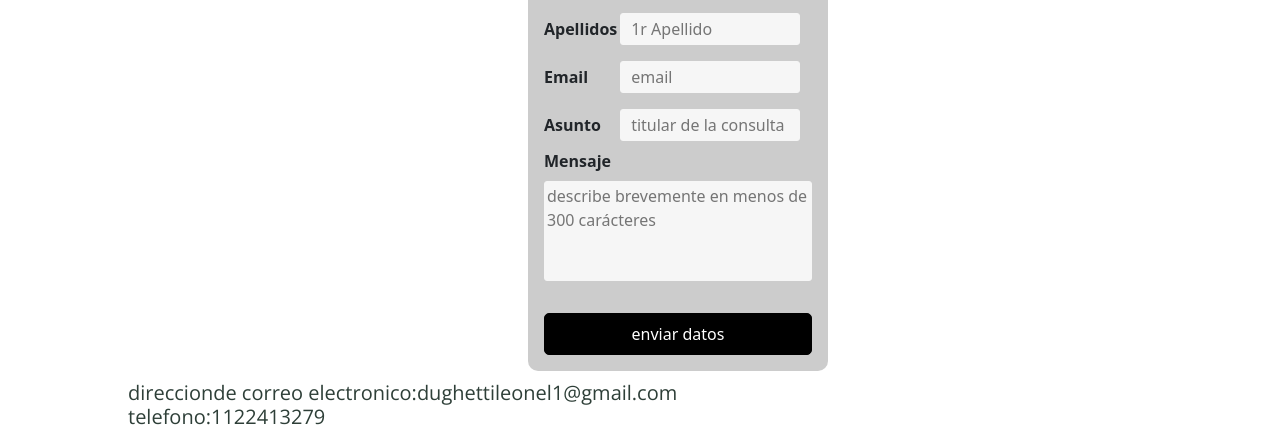
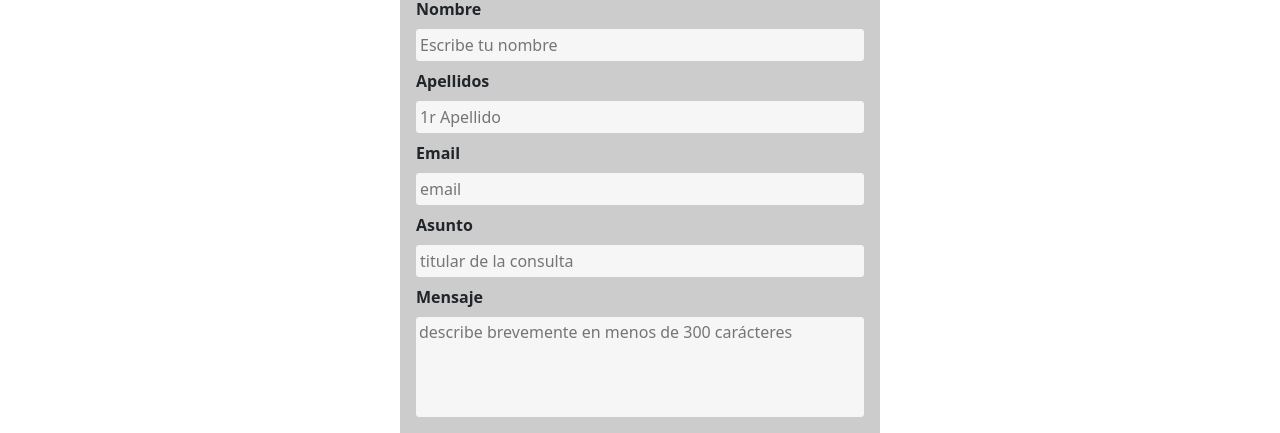
Before and after one commit to leonel8564/Proyect-coderHouse, a website: page comunicacion.html in a window 1280 px wide. Shown: the part 265-698 px from the top of the page. Drawn offline with nearby package versions, Linux system fonts and the light colour scheme.

Commit message:
arreglando para ultima preentrega

```diff
--- a/sass/main.scss
+++ b/sass/main.scss
@@ -23,10 +23,12 @@ a{
     color:map-get($coloresmap,texto1) ;
     font-family:$tipografia;
 }
-.parrafo{
-    color:map-get($coloresmap,texto2) ;
-    font-size:130%;
-    font-family:$tipografia;
+.parrafo {
+
+    color: #2e3f38;
+    font-size: 130%;
+    font-family: "Open Sans", sans-serif;
+    margin: 20px 0;
 }
 .header__divH{
     @extend %flexbox;
--- a/sass/paginas/_comunicacion.scss
+++ b/sass/paginas/_comunicacion.scss
@@ -1,16 +1,22 @@
 
 .main_comunicacion{
     margin: 0% 10% 0% 10%;
+    display: flex;
+    flex-direction: column;
+    justify-content: center;
+    align-items: center;
     .comunicacion__formulario{
-        margin-left: 350px;
-        width:400px;
+            /* margin-left: 350px */
+        width: 500px;
         *{box-sizing:border-box;}
         form{
-            width:300px;
-            padding:16px;
-            border-radius:10px;
-            margin:auto;
-            background-color:#ccc;
+            width: 100%;
+            padding: 16px;
+            border-radius: 10px;
+            margin: auto;
+            background-color: #ccc;
+            display: flex;
+            flex-direction: column;
         }
 
         form label{
@@ -21,13 +27,13 @@
 
         form input[type="text"],
         form input[type="email"]{
-            width:180px;
-            padding:3px 10px;
-            border:1px solid #f6f6f6;
-            border-radius:3px;
-            background-color:#f6f6f6;
-            margin:8px 0;
-            display:inline-block;
+                /* width: 180px; */
+            padding: 3px;
+            border: 1px solid #f6f6f6;
+            border-radius: 3px;
+            background-color: #f6f6f6;
+            margin: 8px 0;
+            display: inline-block;
         }
 
         form input[type="submit"]{
@@ -59,11 +65,8 @@
     }
     .divForm__etiqueta{
         font-family: 'Merriweather', sans-serif;
-        margin-right: 300px;
     }
     .divForm{
         margin:10px;
     }
-    .divfor{
-    }
 }
--- a/sass/paginas/_ubicacion.scss
+++ b/sass/paginas/_ubicacion.scss
@@ -6,7 +6,8 @@
     display: flex;
     flex-direction: column;
     margin: 0% 10% 0% 10%;
-    justify-content: space-around;
+    justify-content: center;
+    align-items: center;
     .divubi{
         margin: 30px 0% 30px 0%;
     }
```
Also changed, not shown: css/sep.css.
